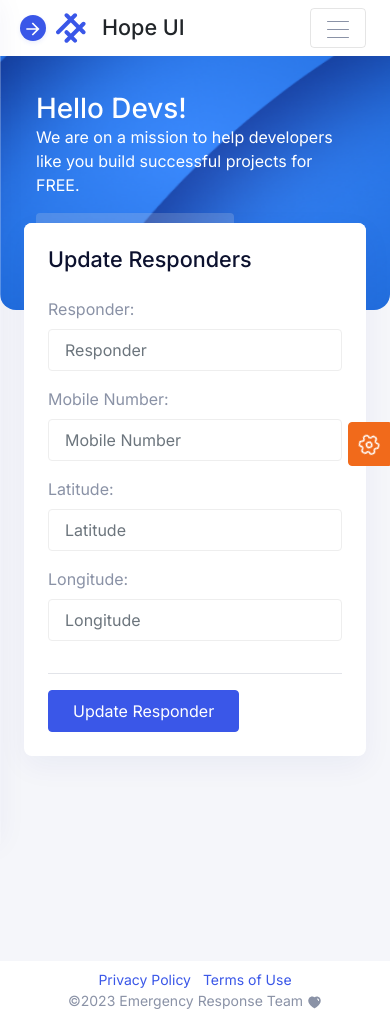
After one commit to Reden27Gabrinez/e-response, a PHP site: page /edit-hotline.php?id=1 in a window 390 px wide. The commit adds this page. Run offline with PHP 8.4, Linux system fonts and the light colour scheme; data that the repository does not hold is empty.

Commit message:
add edit in hotline

```diff
--- a/class.php
+++ b/class.php
@@ -1,4 +1,5 @@
 <?php
+
 include("configuration/config.php");
 include("configuration/firebaseRDB.php");
 
@@ -33,3 +34,6 @@ if(isset($_POST['add']))
      ]);
      header('location:index.php?page=hotlines');
 }
+
+
+?>
--- /dev/null
+++ b/edit-hotline.php
@@ -0,0 +1,100 @@
+
+
+
+
+
+
+<?php
+    include("configuration/config.php");
+    include("configuration/firebaseRDB.php");
+
+    $db = new firebaseRDB($databaseURL);
+
+    $id = $_GET['id'];
+    $retrieve = $db->retrieve("hotlines/$id");
+    $data = json_decode($retrieve, 1);
+
+?>
+<!DOCTYPE html>
+<html lang="en" dir="ltr">
+<head>
+  <?php include("includes/links.php"); ?>
+</head>
+<!-- https://www.fontawesomecheatsheet.com/font-awesome-cheatsheet-5x/ -->
+<body oncontextmenu="return false">
+
+    <!-- loader Start -->
+    <div id="loading">
+      <div class="loader simple-loader">
+          <div class="loader-body"></div>
+      </div>
+    </div>
+    <!-- loader END -->
+
+    <!-- Main Sidebar Container -->
+    <?php include("includes/sidebar.php") ?>
+
+    <main class="main-content">
+        <!-- Navbar -->
+        <?php include("includes/header.php"); ?>
+        <!-- /.navbar -->
+
+        <!-- Content Wrapper. Contains page content -->
+            <div class="conatiner-fluid content-inner mt-n5 py-0">
+                <main id="view-panel" >
+                <div class="row">
+    <div class="col-md-2"></div>
+    <div class="col-md-8">
+        <div class="card">
+            <div class="card-header d-flex justify-content-between">
+                <div class="header-title">
+                    <h4 class="card-title">Update Responders</h4>
+                </div>
+            </div>
+            <div class="card-body">
+                <div class="new-user-info">
+                    <form method="POST" action="edit.php">
+                                    <div class="row">
+                                                    <div class="form-group col-md-6">
+                                                        <label class="form-label" for="fname">Responder:</label>
+                                                        <input type="text" value="<?php echo $data['team']?>" class="form-control" id="responder" name="responder" placeholder="Responder">
+                                                    </div>
+                                                    <div class="form-group col-md-6">
+                                                        <label class="form-label" for="lname">Mobile Number:</label>
+                                                        <input type="number" value="<?php echo $data['hotLine']?>" class="form-control" id="number" name="number" placeholder="Mobile Number">
+                                                    </div>
+                                                    <div class="form-group col-md-6">
+                                                        <label class="form-label" for="add1">Latitude:</label>
+                                                        <input type="text" value="<?php echo $data['lat']?>" class="form-control" id="lat" name="lat" placeholder="Latitude">
+                                                    </div>
+                                                    <div class="form-group col-md-6">
+                                                        <label class="form-label" for="add2">Longitude:</label>
+                                                        <input type="text" value="<?php echo $data['lng']?>" class="form-control" id="long" name="long" placeholder="Longitude">
+                                                    </div>
+                                                </div>
+                                                <hr>
+                                                <input type="hidden" name="id" value="<?php echo $id?>">
+                                                <button type="submit" class="btn btn-primary">Update Responder</button>
+                                            </form>
+                                        </div>
+                                    </div>
+                                </div>
+                            </div>
+                            <div class="col-md-2"></div>
+                        </div>
+                </main>
+            </div>
+        <!-- /.content-wrapper -->
+
+        <?php include("includes/settings.php"); ?>
+        <?php include("includes/footer.php"); ?>
+    </main>
+
+<!-- REQUIRED SCRIPTS -->
+  <?php include("includes/scripts.php"); ?>
+
+</bodyv>
+</html>
+<?php
+    // }
+?>
--- a/hotlines.php
+++ b/hotlines.php
@@ -36,7 +36,7 @@
                                                     <td>{$hotlines['lng']}</td>
                                                     <td>
                                                     <div class='flex align-items-center list-user-action'>
-                                                        <a class='btn btn-sm btn-icon btn-warning' data-toggle='tooltip' data-placement='top' title='' data-original-title='Edit' href='#'>
+                                                        <a class='btn btn-sm btn-icon btn-warning' data-toggle='tooltip' data-placement='top' title='' data-original-title='Edit' href='edit-hotline.php?id=$id'>
                                                             <span class='btn-inner'>
                                                                 <svg width='20' viewBox='0 0 24 24' fill='none' xmlns='http://www.w3.org/2000/svg'>
                                                                 <path d='M11.4925 2.78906H7.75349C4.67849 2.78906 2.75049 4.96606 2.75049 8.04806V16.3621C2.75049 19.4441 4.66949 21.6211 7.75349 21.6211H16.5775C19.6625 21.6211 21.5815 19.4441 21.5815 16.3621V12.3341' stroke='currentColor' stroke-width='1.5' stroke-linecap='round' stroke-linejoin='round'></path>
--- a/index.php
+++ b/index.php
@@ -1,4 +1,5 @@
 <?php
+error_reporting(0);
     include("configuration/config.php");
     include("configuration/firebaseRDB.php");
 
```
Also changed, not shown: edit.php (added, +18 -0 lines).
